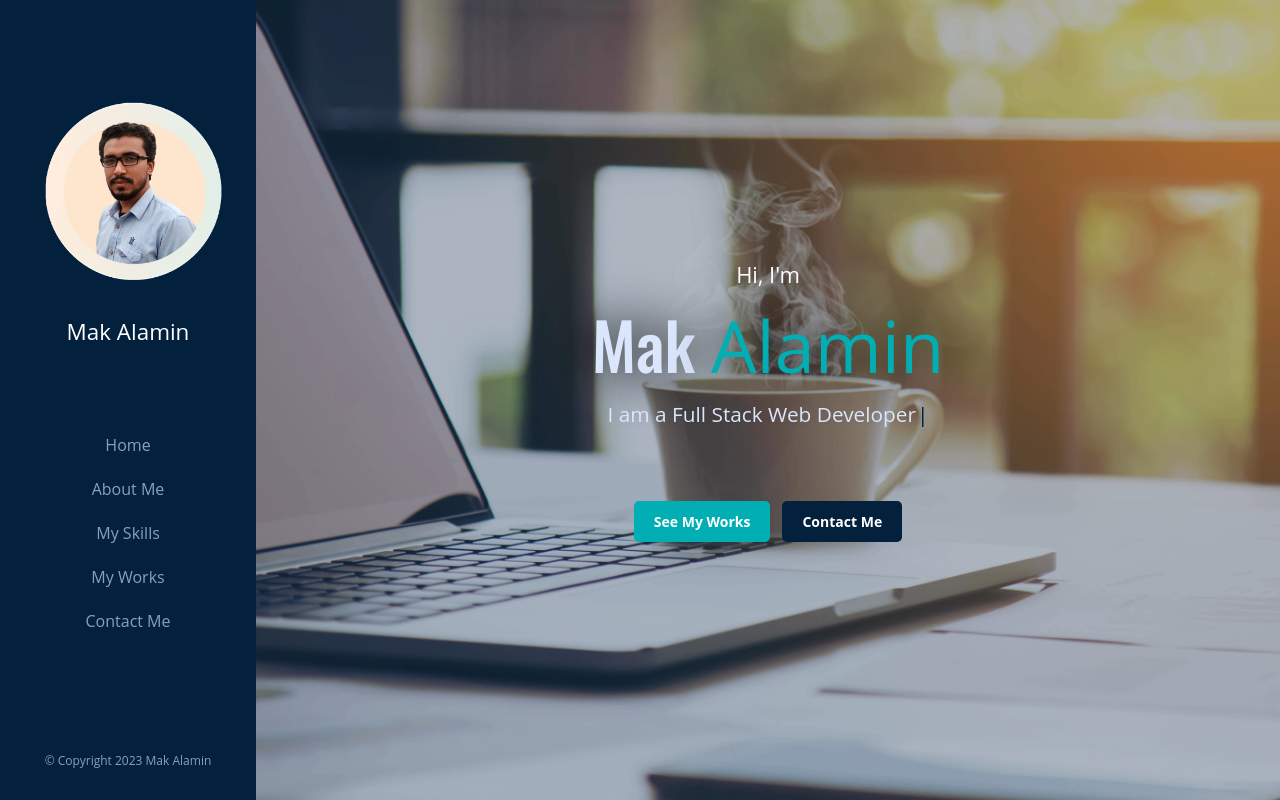
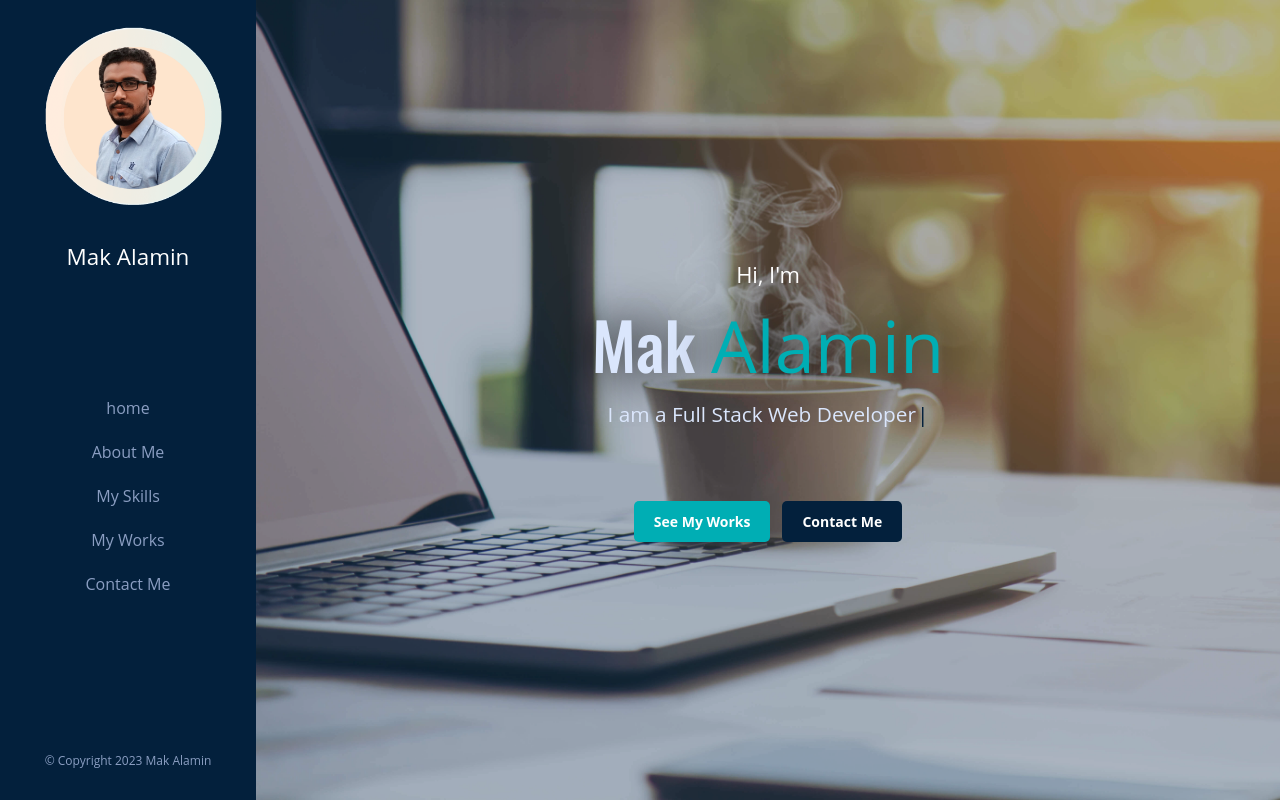
Before and after one commit to mak-alamin/makalamin-portfolio, a React (Create React App) app: page / in a window 1280 px wide. Built offline with nearby package versions, Linux system fonts and the light colour scheme.

Commit message:
added smooth scroll

```diff
--- a/src/App.css
+++ b/src/App.css
@@ -156,14 +156,17 @@ nav {
 nav ul li {
   list-style: none;
 }
-nav ul li a {
+nav ul li a,
+nav ul li label {
+  cursor: pointer;
   display: block;
   padding: 10px;
   color: var(--link-gray);
   text-decoration: none;
   transition: 0.3s all ease-in-out;
 }
-nav ul li a:hover {
+nav ul li a:hover,
+nav ul li label:hover {
   color: #fff;
 }
 label.swap {
--- a/src/App.js
+++ b/src/App.js
@@ -32,7 +32,8 @@ function App() {
             className="drawer-overlay"
             onClick={() => setSwapStatus(!swapStatus)}
           ></label>
-          <Header setSwapStatus={setSwapStatus}></Header>
+
+          <Header setSwapStatus={setSwapStatus} swapStatus={swapStatus}></Header>
         </div>
       </div>
     </>
--- a/src/components/Header.js
+++ b/src/components/Header.js
@@ -1,12 +1,15 @@
-const Header = ({setSwapStatus}) => {
+const Header = ({ setSwapStatus, swapStatus }) => {
   const currentDate = new Date();
 
   const currentYear = currentDate.getFullYear();
 
+  const scrollToSection = (id) => {
+    document.getElementById(id).scrollIntoView({ behavior: "smooth" });
+    setSwapStatus(!swapStatus);
+  };
+
   return (
     <header className="w-3/4">
-      <label htmlFor="my-drawer" className="drawer-overlay"></label>
-
       <i className="fa fa-times"></i>
       <div className="mak-alamin">
         <img
@@ -18,19 +21,32 @@ const Header = ({setSwapStatus}) => {
       <nav>
         <ul>
           <li>
-            <a href="#home" onClick={()=> setSwapStatus(false)}>Home</a>
+            <label htmlFor="my-drawer" onClick={() => scrollToSection("home")}>
+              home
+            </label>
           </li>
           <li>
-            <a href="#about">About Me</a>
+            <label htmlFor="my-drawer" onClick={() => scrollToSection("about")}>
+              About Me
+            </label>
           </li>
           <li>
-            <a href="#skills">My Skills</a>
+            <label
+              htmlFor="my-drawer"
+              onClick={() => scrollToSection("skills")}
+            >My Skills</label>
           </li>
           <li>
-            <a href="#portfolio">My Works</a>
+            <label
+              htmlFor="my-drawer"
+              onClick={() => scrollToSection("portfolio")}
+            > My Works </label>
           </li>
           <li>
-            <a href="#contact">Contact Me</a>
+            <label
+              htmlFor="my-drawer"
+              onClick={() => scrollToSection("contact")}
+            > Contact Me </label>
           </li>
         </ul>
       </nav>
```
